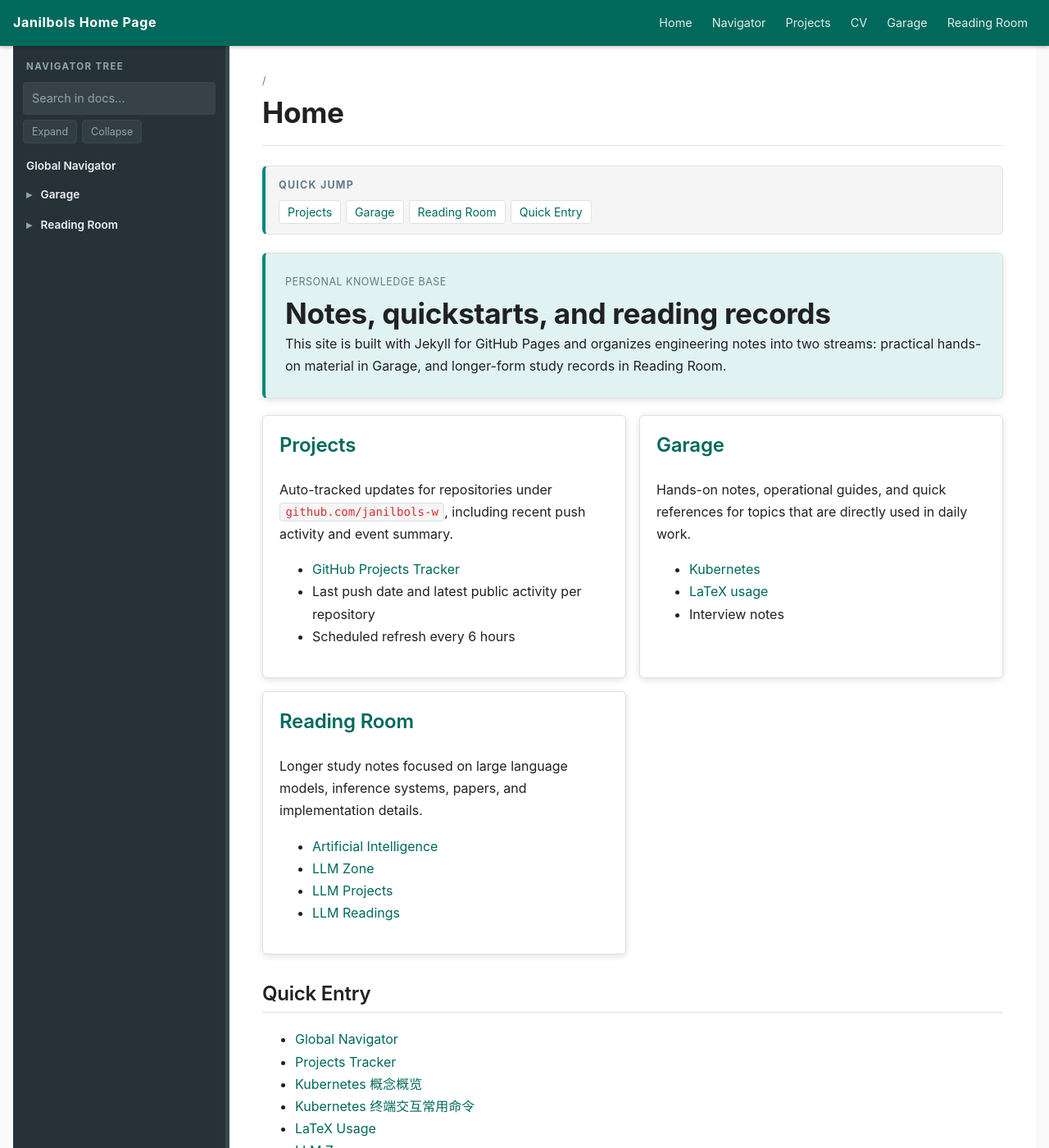
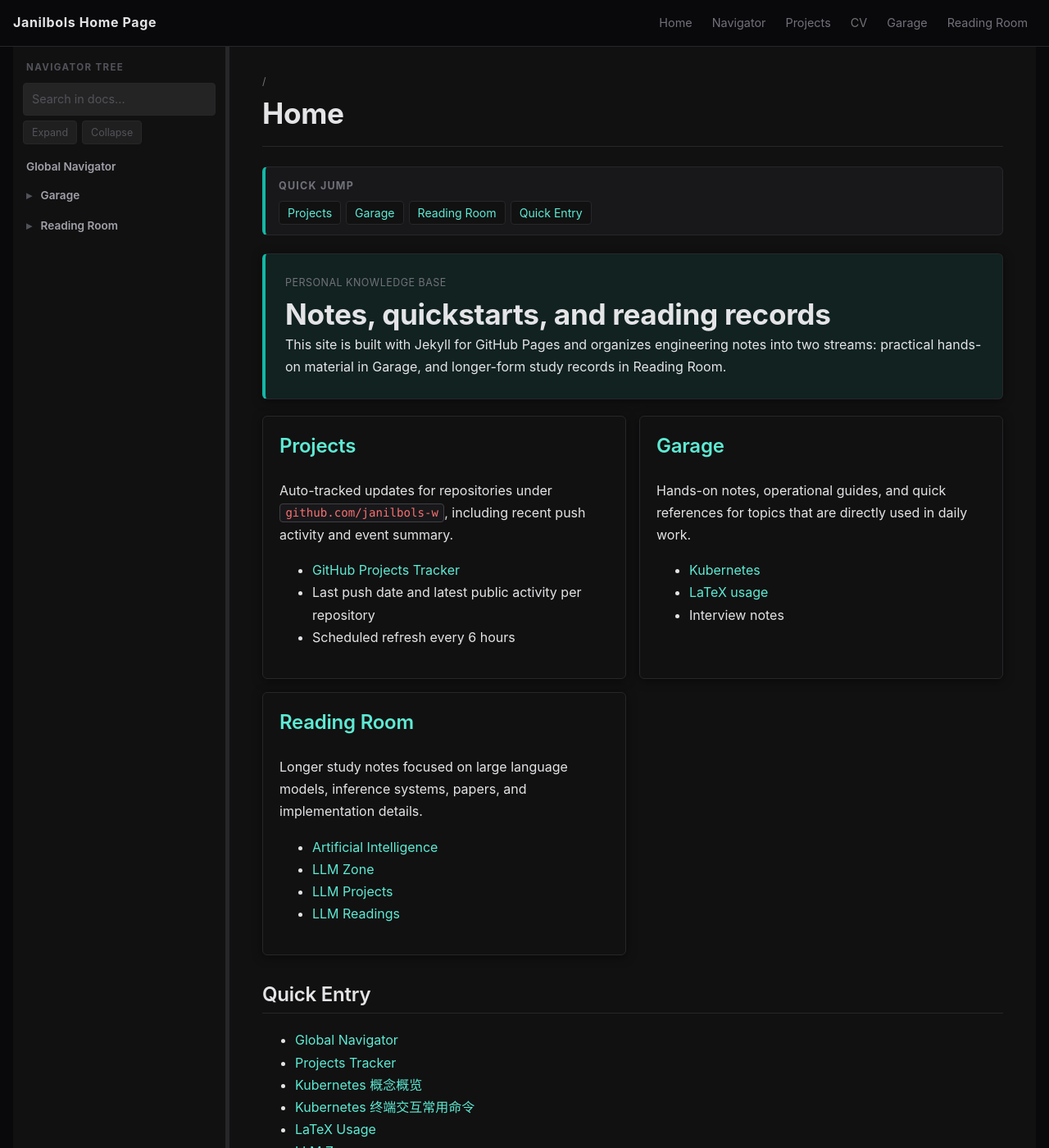
Before and after one commit to janilbols-w/janilbols-w.github.io, a Jekyll site: the page built from index.md, in a window 1280 px wide and 1400 px high. Shown: the whole window at 82% size. Built offline with Jekyll 4.4.1, drawn with Linux system fonts in a browser that asks for light colours; comment, search, counter and statistics services are not loaded.

Commit message:
feat(style): dark mode - Mintlify zinc+teal theme

```diff
--- a/assets/css/style.scss
+++ b/assets/css/style.scss
@@ -3,29 +3,29 @@
 
 :root {
   /* Content area */
-  --bg: #ffffff;
-  --paper: #ffffff;
-  --paper-strong: #f5f5f5;
-  --ink: #212121;
-  --muted: #607d8b;
-  --line: #e0e0e0;
-  --accent: #00897b;
-  --accent-soft: #e0f2f1;
-  --accent-strong: #00695c;
-  --shadow: 0 2px 8px rgba(0, 0, 0, 0.12);
+  --bg: #09090b;
+  --paper: #111111;
+  --paper-strong: #18181b;
+  --ink: #e4e4e7;
+  --muted: #71717a;
+  --line: #27272a;
+  --accent: #14b8a6;
+  --accent-soft: rgba(20, 184, 166, 0.1);
+  --accent-strong: #5eead4;
+  --shadow: 0 2px 12px rgba(0, 0, 0, 0.5);
 
-  /* Sidebar (dark panel) */
-  --sidebar-bg: #263238;
-  --sidebar-fg: #eceff1;
-  --sidebar-muted: #90a4ae;
-  --sidebar-active-bg: #37474f;
-  --sidebar-active-fg: #80cbc4;
-  --sidebar-hover-bg: #2e3c43;
-  --sidebar-border: #37474f;
+  /* Sidebar */
+  --sidebar-bg: #111111;
+  --sidebar-fg: #a1a1aa;
+  --sidebar-muted: #52525b;
+  --sidebar-active-bg: #1c1c1f;
+  --sidebar-active-fg: #5eead4;
+  --sidebar-hover-bg: #1c1c1f;
+  --sidebar-border: #27272a;
 
-  /* Header (dark bar) */
-  --header-bg: #00695c;
-  --header-fg: #ffffff;
+  /* Header */
+  --header-bg: #09090b;
+  --header-fg: #e4e4e7;
 }
 
 * {
@@ -41,7 +41,7 @@ body {
   font-family: -apple-system, BlinkMacSystemFont, "Segoe UI", Roboto, "PingFang SC",
     "Hiragino Sans GB", "Microsoft YaHei", sans-serif;
   color: var(--ink);
-  background: #fafafa;
+  background: var(--bg);
   line-height: 1.7;
 }
 
@@ -53,6 +53,7 @@ a {
 a:hover {
   text-decoration: underline;
   color: var(--accent);
+  opacity: 0.85;
 }
 
 .shell {
@@ -68,7 +69,7 @@ a:hover {
   top: 0;
   z-index: 100;
   background: var(--header-bg);
-  box-shadow: 0 2px 4px rgba(0, 0, 0, 0.2);
+  border-bottom: 1px solid var(--line);
 }
 
 .site-header .shell,
@@ -88,12 +89,12 @@ a:hover {
   font-size: 1rem;
   font-weight: 700;
   letter-spacing: 0.04em;
-  color: var(--header-fg);
+  color: var(--ink);
 }
 
 .site-brand:hover {
   text-decoration: none;
-  color: rgba(255, 255, 255, 0.85);
+  color: var(--accent-strong);
 }
 
 .site-nav {
@@ -103,15 +104,15 @@ a:hover {
 }
 
 .site-nav a {
-  color: rgba(255, 255, 255, 0.87);
+  color: var(--muted);
   padding: 6px 10px;
   border-radius: 4px;
   font-size: 0.9rem;
 }
 
 .site-nav a:hover {
-  color: #ffffff;
-  background: rgba(255, 255, 255, 0.12);
+  color: var(--ink);
+  background: var(--paper-strong);
   text-decoration: none;
 }
 
@@ -495,20 +496,20 @@ pre {
   overflow-x: auto;
   padding: 16px 20px;
   border-radius: 6px;
-  background: #263238;
-  color: #eceff1;
+  background: #18181b;
+  color: #e2e8f0;
   font-size: 0.9rem;
   line-height: 1.6;
-  border: 1px solid #37474f;
+  border: 1px solid #3f3f46;
 }
 
 code {
   padding: 0.15rem 0.4rem;
   border-radius: 4px;
-  background: #f5f5f5;
-  color: #d32f2f;
+  background: #18181b;
+  color: #f87171;
   font-size: 0.88em;
-  border: 1px solid #e0e0e0;
+  border: 1px solid #3f3f46;
 }
 
 pre code {
@@ -524,7 +525,7 @@ blockquote {
   border-left: 4px solid var(--accent);
   background: var(--accent-soft);
   border-radius: 0 4px 4px 0;
-  color: #004d40;
+  color: var(--ink);
 }
 
 table {
@@ -546,7 +547,7 @@ th {
 }
 
 tr:nth-child(even) td {
-  background: #fafafa;
+  background: #161618;
 }
 
 /* ── Hero / section cards ────────────────────────────────── */
@@ -602,11 +603,16 @@ tr:nth-child(even) td {
   border-radius: 4px;
   padding: 9px 12px;
   font: inherit;
-  background: #fff;
+  background: var(--paper-strong);
+  color: var(--ink);
+}
+
+.nav-search::placeholder {
+  color: var(--muted);
 }
 
 .nav-search:focus {
-  outline: 2px solid var(--accent-soft);
+  outline: none;
   border-color: var(--accent);
 }
 
@@ -646,7 +652,7 @@ tr:nth-child(even) td {
 .site-footer {
   border-top: 1px solid var(--line);
   padding: 20px 0 32px;
-  background: #fafafa;
+  background: var(--bg);
   color: var(--muted);
   font-size: 0.88rem;
 }
@@ -709,7 +715,8 @@ tr:nth-child(even) td {
   width: 100%;
   min-height: 520px;
   border: 0;
-  background: #ffffff;
+  background: #18181b;
+  filter: invert(1) hue-rotate(180deg);
 }
 
 .drawio-meta {
```
